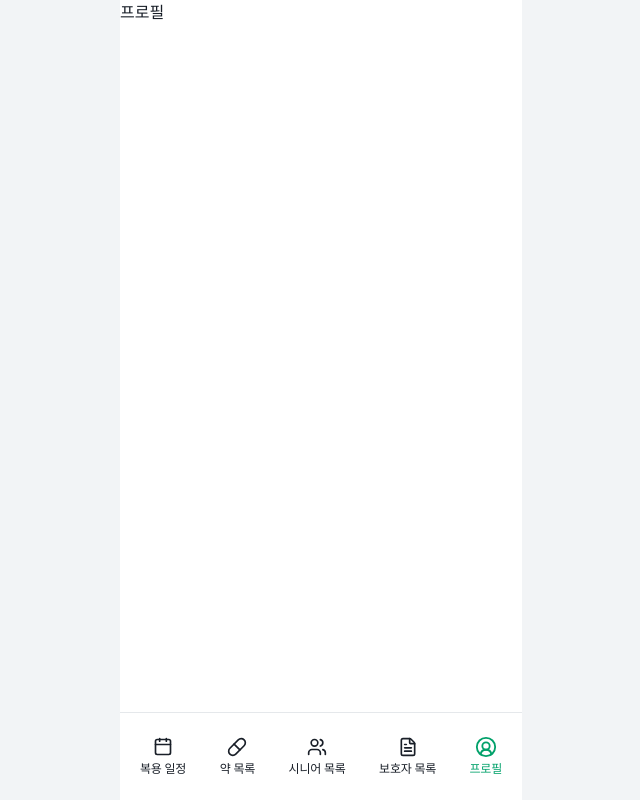
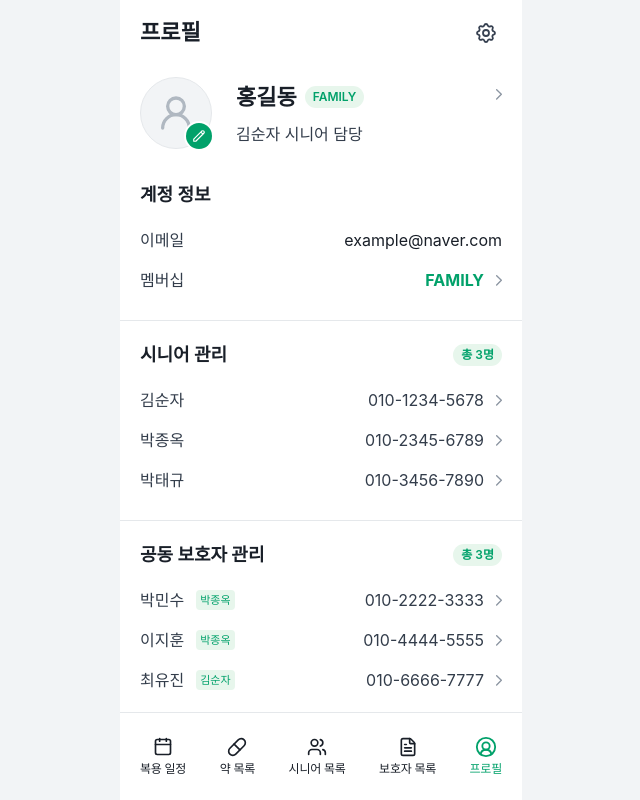
Before and after one commit to Line4Thon-Team24/TTAREUREUNG-CLIENT, a React (Vite) app: page /profile in a window 1280 px wide. Shown: the top 800 px of the page, without its empty margins (319-959 px from the left). Built offline with nearby package versions, Linux system fonts and the light colour scheme; a web font is replaced by a local one.

Commit message:
feat: 보호자 프로필(마이페이지) 화면 구현

```diff
--- a/src/pages/guardian/profile/ProfilePage.tsx
+++ b/src/pages/guardian/profile/ProfilePage.tsx
@@ -1,5 +1,96 @@
+import { useState } from 'react';
+import { useNavigate } from 'react-router-dom';
+import AlertSettings from '@/components/profile/AlertSettings';
+import ProfileHeader from '@/components/profile/ProfileHeader';
+import ProfileRow from '@/components/profile/ProfileRow';
+import ProfileSection from '@/components/profile/ProfileSection';
+import { MEMBERSHIP_LABELS } from '@/constants/profile';
+import { getGuardians } from '@/mocks/guardians';
+import { getProfile } from '@/mocks/profile';
+import { getSeniors } from '@/mocks/seniors';
+import { getCoGuardianSummaries, getMyCareLabel } from '@/utils/profile';
+import settingIcon from '@/assets/icons/setting.svg';
+
 const ProfilePage = () => {
-  return <div>프로필</div>;
+  const navigate = useNavigate();
+  const [profile] = useState(getProfile);
+  const [alert, setAlert] = useState(profile.alert);
+  const [seniors] = useState(getSeniors);
+  const [guardians] = useState(getGuardians);
+
+  const coGuardians = getCoGuardianSummaries(guardians, seniors);
+
+  return (
+    <div className="flex flex-1 flex-col">
+      <header className="flex items-center justify-between px-5 py-4">
+        <h1 className="text-[22px] font-bold text-text-title">프로필</h1>
+        <button
+          type="button"
+          aria-label="설정"
+          className="flex size-8 cursor-pointer items-center justify-center"
+        >
+          <img src={settingIcon} alt="" width={24} height={24} />
+        </button>
+      </header>
+
+      <ProfileHeader
+        profile={profile}
+        careLabel={getMyCareLabel(guardians, seniors)}
+      />
+
+      <ProfileSection title="계정 정보">
+        <ProfileRow
+          label="이메일"
+          value={profile.email}
+          valueClassName="text-text-title"
+        />
+        <ProfileRow
+          label="멤버십"
+          value={MEMBERSHIP_LABELS[profile.membership]}
+          valueClassName="font-bold text-border-focus"
+          onClick={() => {}}
+        />
+      </ProfileSection>
+
+      <ProfileSection title="시니어 관리" badge={`총 ${seniors.length}명`}>
+        {seniors.map(({ id, name, phoneNumber }) => (
+          <ProfileRow
+            key={id}
+            label={name}
+            value={phoneNumber}
+            valueClassName="text-text-body"
+            onClick={() => navigate(`/seniors/${id}/edit`)}
+          />
+        ))}
+      </ProfileSection>
+
+      <ProfileSection
+        title="공동 보호자 관리"
+        badge={`총 ${coGuardians.length}명`}
+      >
+        {coGuardians.map(({ id, name, seniorName, phoneNumber }) => (
+          <ProfileRow
+            key={id}
+            label={
+              <>
+                {name}
+                <span className="rounded-sm bg-bg-secondary p-1 text-[11px] leading-3 font-medium text-border-focus">
+                  {seniorName}
+                </span>
+              </>
+            }
+            value={phoneNumber}
+            valueClassName="text-text-body"
+            onClick={() => navigate('/guardians')}
+          />
+        ))}
+      </ProfileSection>
+
+      <ProfileSection title="알림">
+        <AlertSettings value={alert} onChange={setAlert} />
+      </ProfileSection>
+    </div>
+  );
 };
 
 export default ProfilePage;
```
